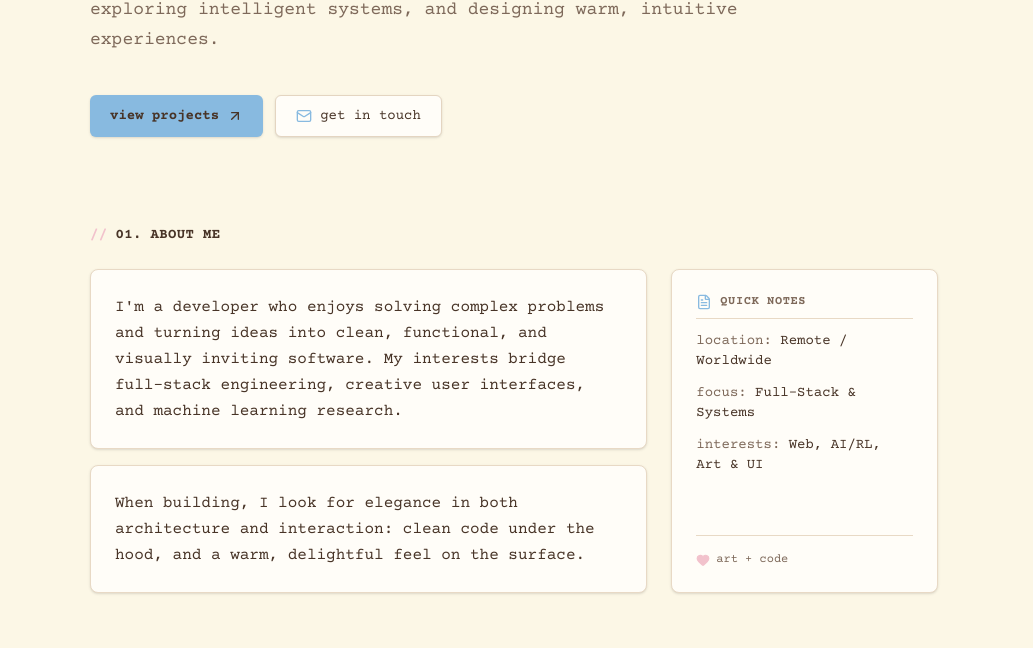
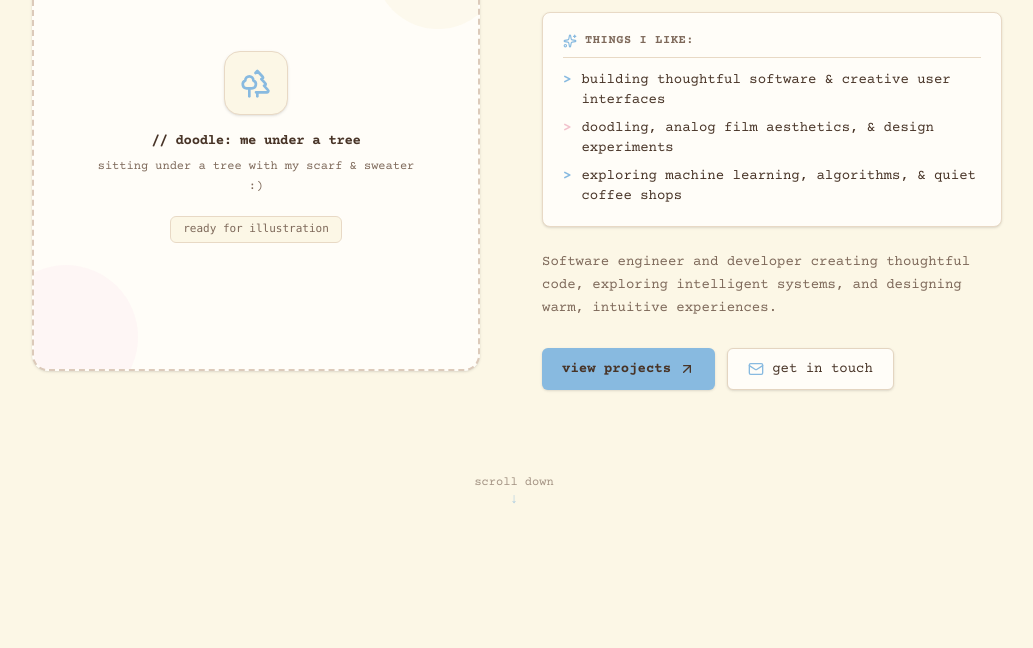
Before and after one commit to amaydle/amaydle.github.io, an Astro site: page / in a window 1280 px wide. Shown: the part 246-894 px from the top of the page, without its empty margins (126-1159 px from the left). Built offline with nearby package versions, Linux system fonts and the light colour scheme; Astro itself is replaced by a stand-in of ours.

Commit message:
Update hero to fullscreen layout with doodle space and likes section

```diff
--- a/src/pages/index.astro
+++ b/src/pages/index.astro
@@ -10,7 +10,8 @@ import {
   ArrowUpRight,
   Sparkles,
   Heart,
-  FileText
+  FileText,
+  Trees
 } from 'lucide-astro';
 
 const projects = [
@@ -116,21 +117,82 @@ const skillCategories = [
     </div>
   </header>
 
-  <main class="max-w-4xl mx-auto px-6 py-12 space-y-20">
-    <!-- Hero Section -->
-    <section class="pt-6 pb-2 space-y-8">
-      <!-- Hero Greeting & Intro -->
-      <div class="space-y-4">
+  <main class="max-w-5xl mx-auto px-6 space-y-24">
+    <!-- Fullscreen Hero Section -->
+    <section class="min-h-[calc(100vh-4rem)] flex flex-col justify-between pt-4 pb-8">
+      <div class="my-auto grid grid-cols-1 md:grid-cols-12 gap-10 md:gap-14 items-center">
+
+        <!-- Left Side: Doodle Illustration Space (Under a tree) -->
+        <div class="md:col-span-6 flex justify-center order-2 md:order-1">
+          <div class="relative w-full max-w-sm sm:max-w-md aspect-square rounded-2xl bg-[#FFFDF8] border-2 border-dashed border-[#DCCABA] p-6 flex flex-col items-center justify-center text-center shadow-sm overflow-hidden group">
+
+            <!-- Subtle decorative background accents -->
+            <div class="absolute -top-6 -right-6 w-32 h-32 rounded-full bg-[#FCF7E6] opacity-60 pointer-events-none"></div>
+            <div class="absolute -bottom-10 -left-10 w-36 h-36 rounded-full bg-[#FCEBF0] opacity-40 pointer-events-none"></div>
+
+            <!-- Illustration placeholder / Drop-in target -->
+            <div class="relative z-10 flex flex-col items-center space-y-4">
+              <div class="w-16 h-16 rounded-2xl bg-[#FCF7E6] border border-[#E8D9C5] flex items-center justify-center text-[#88BAE0] shadow-sm group-hover:scale-105 transition-transform">
+                <Trees class="w-8 h-8 text-[#88BAE0]" />
+              </div>
+
+              <div class="space-y-1.5 max-w-xs">
+                <p class="font-bold text-sm text-[#483427] tracking-tight">
+                  // doodle: me under a tree
+                </p>
+                <p class="text-xs text-[#7E695A] leading-relaxed">
+                  sitting under a tree with my scarf & sweater :)
+                </p>
+              </div>
+
+              <div class="pt-1">
+                <span class="inline-flex items-center gap-1.5 px-3 py-1 rounded-md text-[11px] font-mono bg-[#FCF7E6] text-[#7E695A] border border-[#E8D9C5]">
+                  <span>ready for illustration</span>
+                </span>
+              </div>
+            </div>
+          </div>
+        </div>
+
+        <!-- Right Side: Intro & I like xyz -->
+        <div class="md:col-span-6 space-y-6 order-1 md:order-2">
+          <div class="space-y-2">
+            <span class="text-xs font-bold text-[#88BAE0] tracking-wider uppercase">
+              // welcome to my space
+            </span>
             <h1 class="text-3xl sm:text-5xl font-bold tracking-tight text-[#483427] leading-tight">
               Hi, I'm <span class="underline decoration-[#88BAE0] decoration-wavy decoration-2 underline-offset-8">Amaya</span>
             </h1>
-        <p class="text-base sm:text-lg text-[#7E695A] max-w-2xl leading-relaxed">
+          </div>
+
+          <!-- "I like xyz" Card -->
+          <div class="p-5 rounded-lg bg-[#FFFDF8] border border-[#E8D9C5] shadow-sm space-y-3">
+            <div class="flex items-center gap-2 text-xs font-bold uppercase tracking-wider text-[#7E695A] pb-2 border-b border-[#E8D9C5]">
+              <Sparkles class="w-3.5 h-3.5 text-[#88BAE0]" />
+              <span>things I like:</span>
+            </div>
+            <ul class="space-y-2 text-xs sm:text-sm text-[#7E695A]">
+              <li class="flex items-start gap-2.5">
+                <span class="text-[#88BAE0] font-bold">&gt;</span>
+                <span class="text-[#483427]">building thoughtful software & creative user interfaces</span>
+              </li>
+              <li class="flex items-start gap-2.5">
+                <span class="text-[#F2C2CC] font-bold">&gt;</span>
+                <span class="text-[#483427]">doodling, analog film aesthetics, & design experiments</span>
+              </li>
+              <li class="flex items-start gap-2.5">
+                <span class="text-[#88BAE0] font-bold">&gt;</span>
+                <span class="text-[#483427]">exploring machine learning, algorithms, & quiet coffee shops</span>
+              </li>
+            </ul>
+          </div>
+
+          <p class="text-xs sm:text-sm text-[#7E695A] leading-relaxed">
             Software engineer and developer creating thoughtful code, exploring intelligent systems, and designing warm, intuitive experiences.
           </p>
-      </div>
 
           <!-- Call to Actions -->
-      <div class="flex flex-wrap gap-3 pt-2">
+          <div class="flex flex-wrap gap-3 pt-1">
             <a
               href="#projects"
               class="inline-flex items-center gap-2 px-5 py-2.5 rounded-md bg-[#88BAE0] hover:bg-[#72A9D6] text-[#483427] font-bold text-sm transition-all shadow-sm"
@@ -145,6 +207,15 @@ const skillCategories = [
               <Mail class="w-4 h-4 text-[#88BAE0]" />
               get in touch
             </a>
+          </div>
+        </div>
+
+      </div>
+
+      <!-- Scroll down indicator -->
+      <div class="pt-4 pb-2 text-center text-xs text-[#7E695A] flex flex-col items-center gap-1 opacity-70 hover:opacity-100 transition-opacity">
+        <span>scroll down</span>
+        <span class="animate-bounce text-[#88BAE0] text-sm">↓</span>
       </div>
     </section>
 
```
Lines whose indentation alone changed are shown as unchanged.
